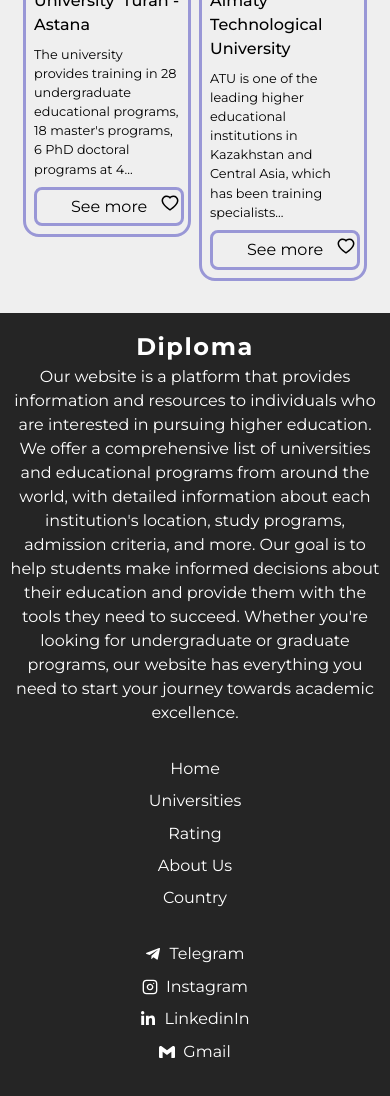
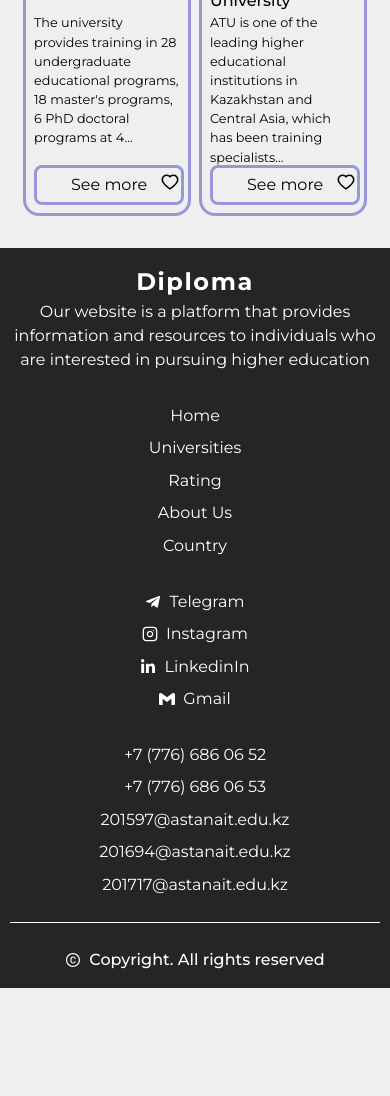
Before and after one commit to emporteme/Diploma, a Next.js app: page /universities in a window 390 px wide. Shown: the part 3756-4852 px from the top of the page. After the commit the page ends 4744 px from the top, so only its background shows below. Built offline with nearby package versions, Linux system fonts and the light colour scheme.

Commit message:
little fixes

```diff
--- a/components/Footer.tsx
+++ b/components/Footer.tsx
@@ -18,7 +18,7 @@
             <div className={styles.info}>
                 <div className={styles.logo}>
                     <div className={styles.slogan}>
-                        Our website is a platform that provides information and resources to individuals who are interested in pursuing higher education. We offer a comprehensive list of universities and educational programs from around the world, with detailed information about each institution's location, study programs, admission criteria, and more. Our goal is to help students make informed decisions about their education and provide them with the tools they need to succeed. Whether you're looking for undergraduate or graduate programs, our website has everything you need to start your journey towards academic excellence.
+                        Our website is a platform that provides information and resources to individuals who are interested in pursuing higher education
                     </div>
                 </div>
                 <div className={styles.pageLinks}>
--- a/package.json
+++ b/package.json
@@ -14,8 +14,10 @@
     "@types/react": "18.0.28",
     "@types/react-dom": "18.0.11",
     "aos": "^2.3.4",
+    "axios": "^1.4.0",
     "eslint": "8.35.0",
     "eslint-config-next": "13.2.1",
+    "js-cookie": "^3.0.5",
     "leaflet": "^1.9.3",
     "leaflet-defaulticon-compatibility": "^0.1.1",
     "next": "13.2.1",
--- a/pages/aboutUs/index.jsx
+++ b/pages/aboutUs/index.jsx
@@ -3,7 +3,7 @@
 import MainLayout from '../../components/MainLayout'
 // import styles
 import styles from '../../styles/aboutUs.module.scss'
-import { FaPhone, FaEnvelope, FaMapMarkerAlt, FaFacebook, FaTwitter, FaInstagram, FaLinkedin, FaTelegram } from "react-icons/fa";
+import { FaPhone, FaEnvelope, FaInstagram, FaLinkedin, FaTelegram } from "react-icons/fa";
 import { SiGithub } from "react-icons/si";
 
 export default function Index() {
--- a/pages/universities/index.jsx
+++ b/pages/universities/index.jsx
@@ -73,8 +73,8 @@
 									<div className={styles.image}>
 										<img src={API.fields.logo} alt={API.fields.short_name} />
 									</div>
-									<div className='mainText'>{API.fields.university_name}</div>
-									<div className='subText'>{truncateDescription(API.fields.description)}</div>
+									<div className={styles.title}>{API.fields.university_name}</div>
+									<div className={styles.description}>{truncateDescription(API.fields.description)}</div>
 									<div className={styles.flex}>
 										<Link href={`/universities/${API.pk}`}>
 											<div className={styles.btn}>See more</div>
--- a/styles/universities.module.scss
+++ b/styles/universities.module.scss
@@ -95,6 +95,18 @@
     padding: 0.4rem 0.6rem;
 }
 
+.title {
+    font-size: 1rem;
+    font-weight: 500;
+    height: 3rem;
+}
+
+.description {
+    font-size: 0.8rem;
+    font-weight: 400;
+    height: 6rem;
+}
+
 /* PC */
 @media only screen and (max-width: 1024px) {
     .search {
@@ -126,6 +138,14 @@
         font-size: 1.2rem;
         margin-bottom: 1rem;
     }
+
+    .title {
+        height: 4rem;
+    }
+
+    .description {
+        height: 7rem;
+    }
 }
 
 @media only screen and (max-width: 550px) {
@@ -144,4 +164,12 @@
         width: 100%;
         height: 5rem;
     }
+
+    .title {
+        height: 4rem;
+    }
+
+    .description {
+        height: 9rem;
+    }
 }
```
Also changed, not shown: api/ApiClient.js (added, +33 -0 lines), 1 other file (tests, documents, lock files or other folders).
